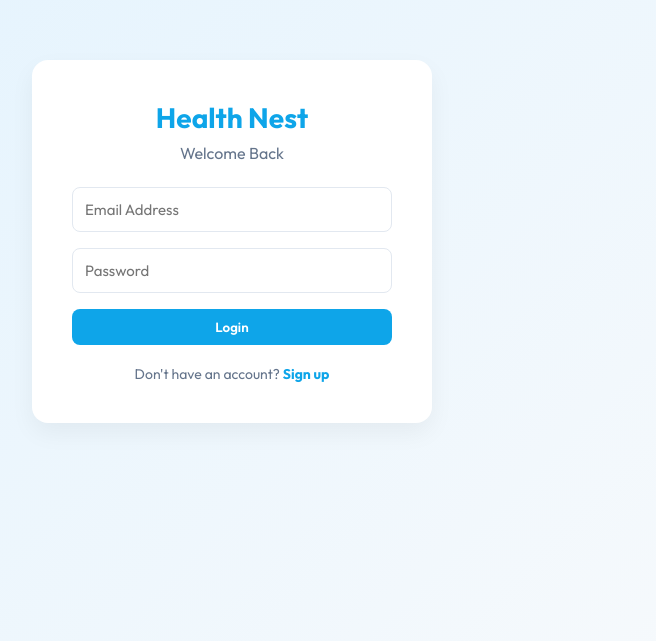
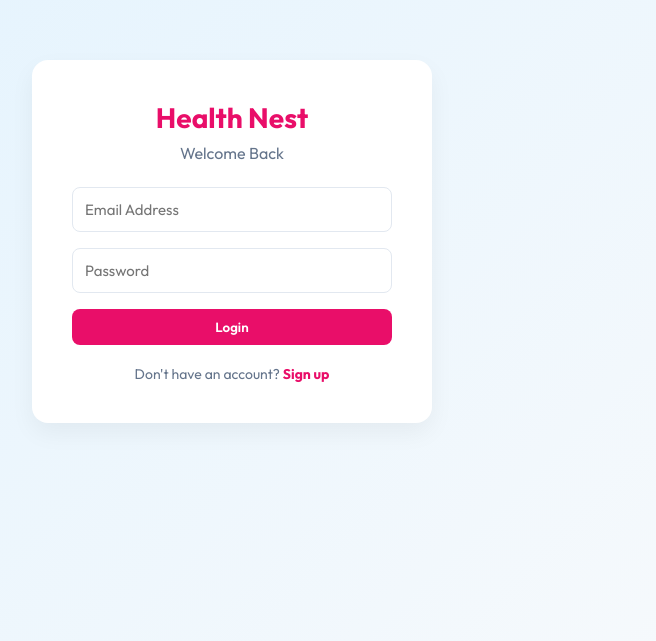
Before and after one commit to Hasanul-Bashar/cse370-Project, a React (Vite) app in the folder frontend/: page / in a window 1280 px wide. Shown: the part 159-800 px from the top of the page, without its empty margins (408-1064 px from the left). Built offline with nearby package versions, Linux system fonts and the light colour scheme.

Commit message:
Updated index.css and added new features

```diff
--- a/frontend/src/index.css
+++ b/frontend/src/index.css
@@ -1,8 +1,8 @@
 :root {
-  --bg-color: #f8fafc;
+  --bg-color: #fcf8fa;
   --surface: #ffffff;
-  --primary: #0ea5e9;
-  --primary-hover: #0284c7;
+  --primary: #e90e69;
+  --primary-hover: #c7025e;
   --sidebar-bg: #1e293b;
   --text: #334155;
   --text-muted: #64748b;
```
